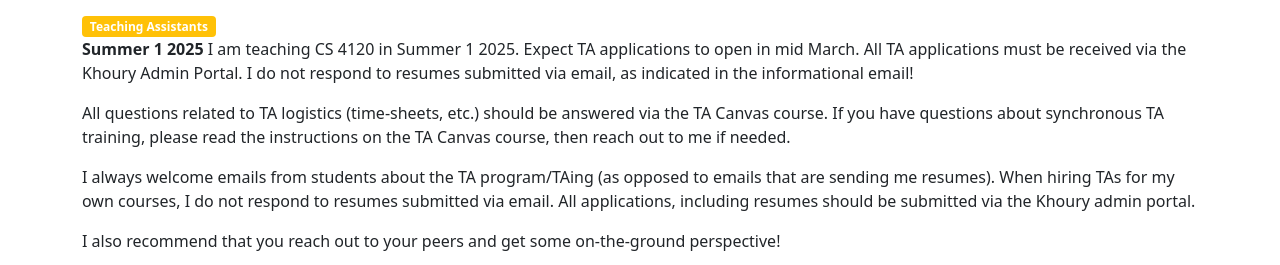
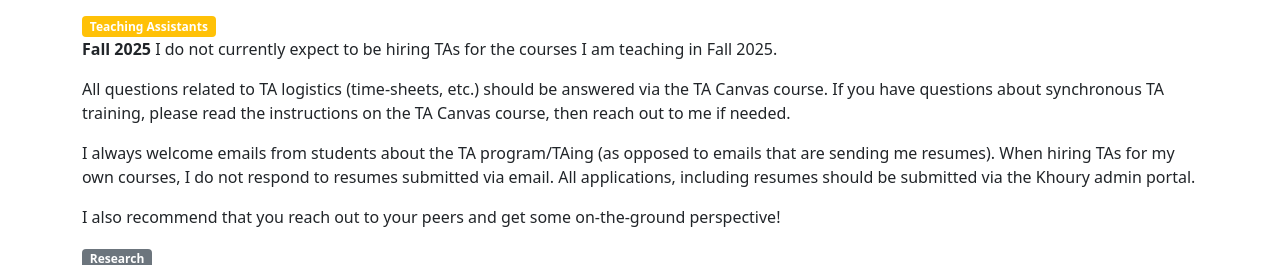
Before and after one commit to muzny/muzny.github.io, a plain HTML site: page index.html in a window 1280 px wide. Shown: the part 535-800 px from the top of the page. Drawn offline with nearby package versions, Linux system fonts and the light colour scheme; some icons are missing.

Commit message:
summer 1 2025 update

```diff
--- a/index.html
+++ b/index.html
@@ -108,8 +108,7 @@
                 </p>
                 <span class="badge bg-warning">Teaching Assistants</span>
                 <p>
-                    <strong>Summer 1 2025</strong> I am teaching CS 4120 in Summer 1 2025. Expect TA applications to open in mid March.
-                    All TA applications must be received via the Khoury Admin Portal. I do not respond to resumes submitted via email, as indicated in the informational email!
+                    <strong>Fall 2025</strong> I do not currently expect to be hiring TAs for the courses I am teaching in Fall 2025.
                 </p>
                 <p>
                     All questions related to TA logistics (time-sheets, etc.) should be answered via the TA Canvas
```
Also changed, not shown: students.html (+1 -0 lines), 1 other file.
